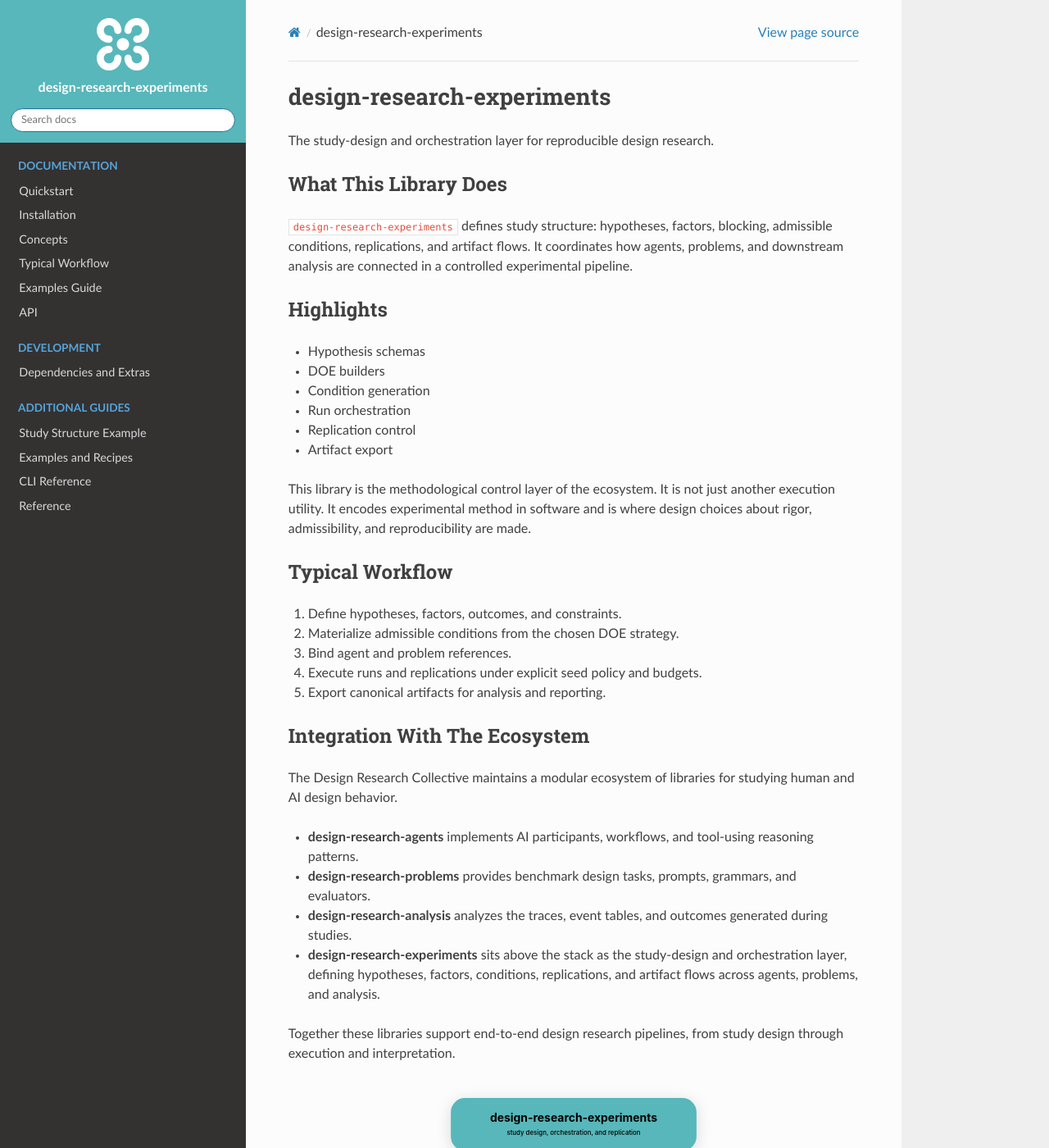
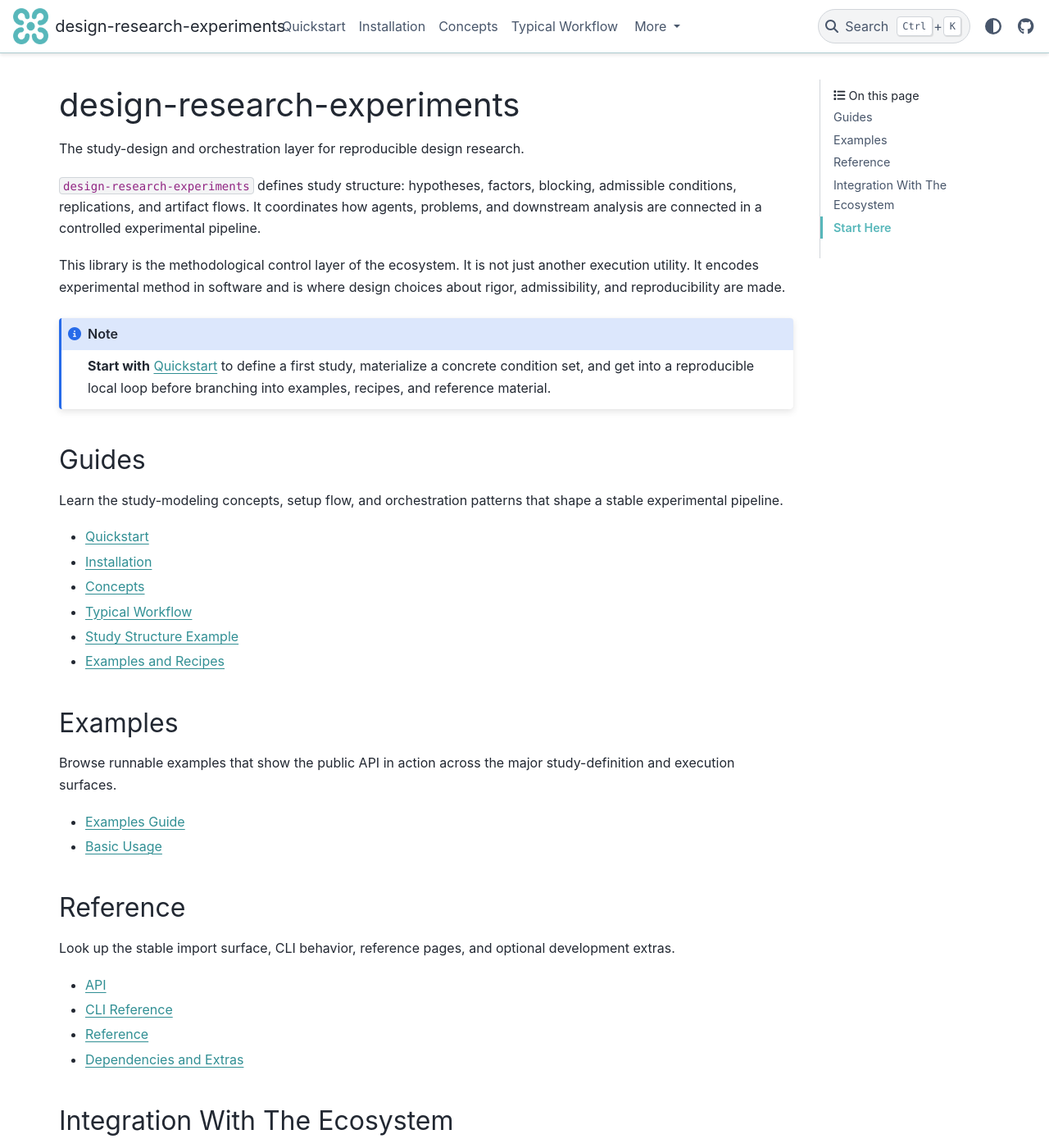
Before and after one commit to cmudrc/design-research-experiments, a Sphinx documentation site: the page built from docs/index.rst, in a window 1280 px wide and 1400 px high. Shown: the whole window at 82% size. Built offline with Sphinx 7.4.7 and the PyData theme 0.15.4, drawn with Linux system fonts in a browser that asks for light colours; some of the changed text lies outside the part shown.

Commit message:
Align April docs shell with family standard

```diff
--- a/docs/_static/custom.css
+++ b/docs/_static/custom.css
@@ -1,25 +1,33 @@
 :root {
-  --drc-docs-nav-accent: #57B7BA;
+  --drc-docs-accent: #57b7ba;
 }
 
-.wy-side-nav-search > a.icon.icon-home {
-  display: flex;
-  flex-direction: column;
-  align-items: center;
-  gap: 0.5rem;
-  text-align: center;
+html[data-theme="light"] {
+  --pst-color-primary: var(--drc-docs-accent);
+  --pst-color-accent: var(--drc-docs-accent);
+  --pst-color-link: #318f94;
+  --pst-color-link-hover: #226f74;
 }
 
-.wy-side-nav-search > a.icon.icon-home::before {
-  display: none;
+html[data-theme="dark"] {
+  --pst-color-primary: #7ad8db;
+  --pst-color-accent: #7ad8db;
+  --pst-color-link: #7ad8db;
+  --pst-color-link-hover: #a5e9eb;
+  --pst-color-secondary: #a5afb8;
+  --pst-color-background: #111318;
+  --pst-color-on-background: #171b21;
+  --pst-color-surface: #1d222a;
+  --pst-color-border: #353d48;
+  --pst-color-text-base: #e6ebef;
+  --pst-color-text-muted: #acb5be;
 }
 
-.wy-side-nav-search > a.icon.icon-home img.logo {
-  order: -1;
-  margin: 0;
+.bd-header {
+  border-bottom: 1px solid
+    color-mix(in srgb, var(--drc-docs-accent) 30%, var(--pst-color-border));
 }
 
-.wy-side-nav-search,
-.wy-nav-top {
-  background-color: var(--drc-docs-nav-accent);
+.navbar-brand img {
+  max-height: 2.7rem;
 }
--- a/docs/conf.py
+++ b/docs/conf.py
@@ -2,7 +2,6 @@
 
 from __future__ import annotations
 
-import os
 import re
 import sys
 from pathlib import Path
@@ -41,22 +40,48 @@
 templates_path = ["_templates"]
 exclude_patterns = ["_build", "Thumbs.db", ".DS_Store"]
 
-if os.environ.get("READTHEDOCS") == "True":
-    html_theme = "sphinx_rtd_theme"
+try:
+    import pydata_sphinx_theme  # noqa: F401
+except ImportError:
+    html_theme = "alabaster"
+    html_theme_options: dict[str, object] = {}
 else:
-    try:
-        import sphinx_rtd_theme  # noqa: F401
-
-        html_theme = "sphinx_rtd_theme"
-    except ImportError:
-        html_theme = "alabaster"
+    html_theme = "pydata_sphinx_theme"
+    html_theme_options = {
+        "logo": {
+            "text": project,
+            "image_light": "_static/drc-light.png",
+            "image_dark": "_static/drc-dark.png",
+        },
+        "icon_links": [
+            {
+                "name": "GitHub",
+                "url": "https://github.com/cmudrc/design-research-experiments",
+                "icon": "fa-brands fa-github",
+            },
+        ],
+        "navbar_align": "content",
+        "header_links_before_dropdown": 4,
+        "show_nav_level": 2,
+        "navigation_with_keys": True,
+        "show_prev_next": False,
+        "secondary_sidebar_items": ["page-toc"],
+    }
 
 html_static_path = ["_static"]
 html_css_files = ["custom.css"]
-html_logo = "drc.png"
+html_logo = "_static/drc-light.png"
 html_favicon = "_static/favicon.ico"
 html_title = project
-html_theme_options = {"logo_only": False} if html_theme == "sphinx_rtd_theme" else {}
+html_sidebars = (
+    {
+        "index": [],
+        "examples/index": [],
+        "reference/index": [],
+    }
+    if html_theme == "pydata_sphinx_theme"
+    else {}
+)
 
 _VIEWPORT_META_RE = re.compile(r'<meta name="viewport"[^>]*>', re.IGNORECASE)
 
--- a/docs/index.rst
+++ b/docs/index.rst
@@ -2,37 +2,55 @@
 ===========================
 
 The study-design and orchestration layer for reproducible design research.
-
-What This Library Does
-----------------------
 
 ``design-research-experiments`` defines study structure: hypotheses, factors,
 blocking, admissible conditions, replications, and artifact flows. It
 coordinates how agents, problems, and downstream analysis are connected in a
 controlled experimental pipeline.
 
-Highlights
-----------
-
-- Hypothesis schemas
-- DOE builders
-- Condition generation
-- Run orchestration
-- Replication control
-- Artifact export
-
 This library is the methodological control layer of the ecosystem. It is not
 just another execution utility. It encodes experimental method in software and
-is where design choices about rigor, admissibility, and reproducibility are made.
+is where design choices about rigor, admissibility, and reproducibility are
+made.
 
-Typical Workflow
-----------------
+.. note::
 
-1. Define hypotheses, factors, outcomes, and constraints.
-2. Materialize admissible conditions from the chosen DOE strategy.
-3. Bind agent and problem references.
-4. Execute runs and replications under explicit seed policy and budgets.
-5. Export canonical artifacts for analysis and reporting.
+   **Start with** :doc:`quickstart` to define a first study, materialize a
+   concrete condition set, and get into a reproducible local loop before
+   branching into examples, recipes, and reference material.
+
+Guides
+------
+
+Learn the study-modeling concepts, setup flow, and orchestration patterns that
+shape a stable experimental pipeline.
+
+- :doc:`quickstart`
+- :doc:`installation`
+- :doc:`concepts`
+- :doc:`typical_workflow`
+- :doc:`study_structure_example`
+- :doc:`examples_and_recipes`
+
+Examples
+--------
+
+Browse runnable examples that show the public API in action across the major
+study-definition and execution surfaces.
+
+- :doc:`examples/index`
+- :doc:`examples/core/basic_usage`
+
+Reference
+---------
+
+Look up the stable import surface, CLI behavior, reference pages, and optional
+development extras.
+
+- :doc:`api`
+- :doc:`cli_reference`
+- :doc:`reference/index`
+- :doc:`dependencies_and_extras`
 
 Integration With The Ecosystem
 ------------------------------
@@ -66,29 +84,16 @@
 
 .. toctree::
    :maxdepth: 2
-   :caption: Documentation
    :hidden:
 
    quickstart
    installation
    concepts
    typical_workflow
+   study_structure_example
+   examples_and_recipes
    examples/index
    api
-
-.. toctree::
-   :maxdepth: 2
-   :caption: Development
-   :hidden:
-
-   dependencies_and_extras
-
-.. toctree::
-   :maxdepth: 2
-   :caption: Additional Guides
-   :hidden:
-
-   study_structure_example
-   examples_and_recipes
    cli_reference
    reference/index
+   dependencies_and_extras
--- a/pyproject.toml
+++ b/pyproject.toml
@@ -31,12 +31,12 @@
 dev = [
   "build>=1.2,<2",
   "mypy>=1.10,<2",
+  "pydata-sphinx-theme>=0.16,<1",
   "pre-commit>=3.7,<5",
   "pytest>=8.2,<9",
   "pytest-cov>=7.0,<8",
   "ruff>=0.6.0,<1",
   "sphinx>=7.4,<9",
-  "sphinx-rtd-theme>=2.0,<4",
   "twine>=5.1,<7",
   "types-PyYAML>=6.0,<7",
 ]
```
Also changed, not shown: docs/README.md (+2 -1 lines), docs/_static/drc-dark.png (added), docs/_static/drc-light.png (added).
